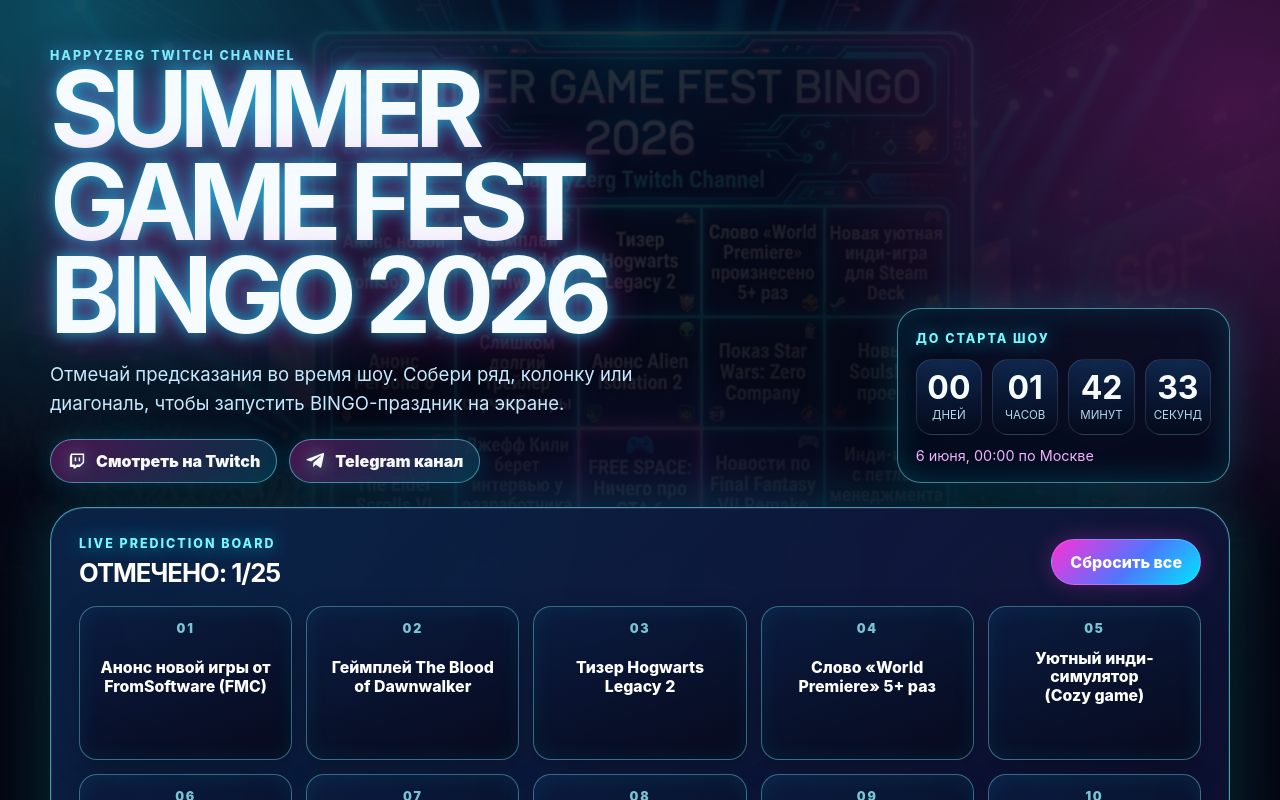
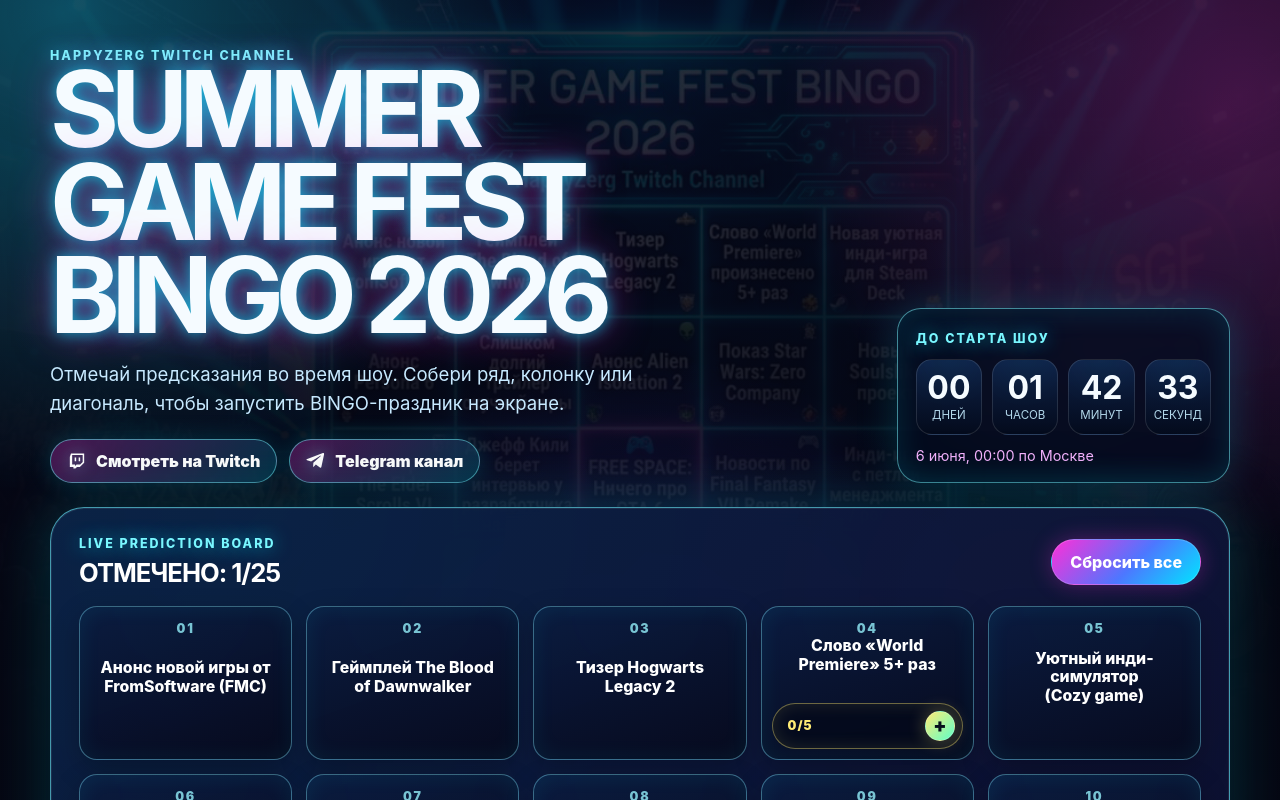
Before and after one commit to sheritsh/zerg-sgf-2026, a React (Vite) app: page / in a window 1280 px wide. Shown: the top 800 px of the page. Built offline with nearby package versions, Linux system fonts and the light colour scheme.

Commit message:
feat: add counter of card "world premiere && changed card naming"

```diff
--- a/src/App.tsx
+++ b/src/App.tsx
@@ -2,7 +2,10 @@
 
 const EVENT_START = new Date('2026-06-05T21:00:00.000Z').getTime();
 const FREE_SPACE_INDEX = 12;
+const WORLD_PREMIERE_INDEX = 3;
+const WORLD_PREMIERE_GOAL = 5;
 const STORAGE_KEY = 'sgf-2026-bingo-selected-cards';
+const WORLD_PREMIERE_STORAGE_KEY = 'sgf-2026-bingo-world-premiere-count';
 
 const cards = [
   'Анонс новой игры от FromSoftware (FMC)',
@@ -14,12 +17,12 @@
   'Слишком долгий трейлер неинтересной игры',
   'Трейлер Alien Isolation 2',
   'Геймплей Star Wars: Zero Company',
-  'Новый Soulslike проект',
+  'Новый Souls-like проект',
   'Тизер The Elder Scrolls VI',
   'Шутки или интервью от Джеффа Кили',
   'Ничего про GTA 6 (FREE SPACE)',
   'Новости по Final Fantasy 7 Remake (часть 3)',
-  'Глубокий менеджмент / Roguelike механика',
+  'Игра, где ГГ сделали женщиной / FemineStation',
   'Анонс даты выхода на 2026/2027',
   'Новости по Sonic (Sonic Frontiers 2)',
   'Музыкальное выступление',
@@ -94,6 +97,10 @@
 
     return selected;
   });
+  const [worldPremiereCount, setWorldPremiereCount] = useState(() => {
+    const savedCount = Number(window.localStorage.getItem(WORLD_PREMIERE_STORAGE_KEY));
+    return Number.isFinite(savedCount) ? Math.max(0, savedCount) : 0;
+  });
   const [celebrationKey, setCelebrationKey] = useState(0);
   const [showCelebration, setShowCelebration] = useState(false);
 
@@ -122,6 +129,25 @@
   }, [selectedCards]);
 
   useEffect(() => {
+    window.localStorage.setItem(WORLD_PREMIERE_STORAGE_KEY, String(worldPremiereCount));
+
+    if (worldPremiereCount < WORLD_PREMIERE_GOAL) {
+      return;
+    }
+
+    setSelectedCards((currentCards) => {
+      if (currentCards.has(WORLD_PREMIERE_INDEX)) {
+        return currentCards;
+      }
+
+      const nextCards = new Set(currentCards);
+      nextCards.add(WORLD_PREMIERE_INDEX);
+      nextCards.add(FREE_SPACE_INDEX);
+      return nextCards;
+    });
+  }, [worldPremiereCount]);
+
+  useEffect(() => {
     if (!hasBingo) {
       setShowCelebration(false);
       return;
@@ -133,6 +159,10 @@
 
   function toggleCard(index: number) {
     if (index === FREE_SPACE_INDEX) {
+      return;
+    }
+
+    if (index === WORLD_PREMIERE_INDEX && worldPremiereCount >= WORLD_PREMIERE_GOAL) {
       return;
     }
 
@@ -152,6 +182,11 @@
 
   function resetBoard() {
     setSelectedCards(new Set([FREE_SPACE_INDEX]));
+    setWorldPremiereCount(0);
+  }
+
+  function incrementWorldPremiere() {
+    setWorldPremiereCount((count) => count + 1);
   }
 
   return (
@@ -206,18 +241,23 @@
             const isSelected = selectedCards.has(index);
             const isWinning = winningIndexes.has(index);
             const isFree = index === FREE_SPACE_INDEX;
+            const hasCounter = index === WORLD_PREMIERE_INDEX;
 
             return (
-              <button
+              <div
                 className={[
                   'bingo-tile',
                   isSelected ? 'is-selected' : '',
                   isWinning ? 'is-winning' : '',
                   isFree ? 'is-free' : '',
+                  hasCounter ? 'has-counter' : '',
                 ]
                   .filter(Boolean)
                   .join(' ')}
                 key={card}
+              >
+                <button
+                  className="tile-hit-area"
                   type="button"
                   aria-pressed={isSelected}
                   onClick={() => toggleCard(index)}
@@ -226,6 +266,20 @@
                   <span className="tile-text">{card}</span>
                   <span className="tile-stamp">{isFree ? 'FREE' : 'HIT'}</span>
                 </button>
+
+                {hasCounter && (
+                  <div className="premiere-counter" aria-label="Счетчик World Premiere">
+                    <span>{worldPremiereCount}/{WORLD_PREMIERE_GOAL}</span>
+                    <button
+                      type="button"
+                      aria-label="Добавить World Premiere"
+                      onClick={incrementWorldPremiere}
+                    >
+                      +
+                    </button>
+                  </div>
+                )}
+              </div>
             );
           })}
         </div>
--- a/src/styles.css
+++ b/src/styles.css
@@ -274,12 +274,10 @@
   position: relative;
   display: grid;
   min-height: clamp(118px, 12vw, 158px);
-  padding: 14px;
   overflow: hidden;
   border: 1px solid rgba(124, 229, 255, 0.42);
   border-radius: 18px;
   color: #f4fbff;
-  cursor: pointer;
   background:
     linear-gradient(160deg, rgba(11, 28, 64, 0.96), rgba(7, 10, 29, 0.98)),
     radial-gradient(circle at 50% 0%, rgba(0, 229, 255, 0.18), transparent 55%);
@@ -291,6 +289,23 @@
     box-shadow 180ms ease,
     transform 180ms ease,
     background 180ms ease;
+}
+
+.tile-hit-area {
+  position: relative;
+  z-index: 1;
+  display: grid;
+  width: 100%;
+  min-height: 100%;
+  padding: 14px;
+  border: 0;
+  color: inherit;
+  cursor: pointer;
+  background: transparent;
+}
+
+.bingo-tile.has-counter .tile-hit-area {
+  padding-bottom: 58px;
 }
 
 .bingo-tile::before {
@@ -381,6 +396,56 @@
 .bingo-tile.is-selected .tile-stamp {
   opacity: 1;
   transform: rotate(-8deg) scale(1);
+}
+
+.premiere-counter {
+  position: absolute;
+  right: 10px;
+  bottom: 10px;
+  left: 10px;
+  z-index: 2;
+  display: flex;
+  gap: 8px;
+  align-items: center;
+  justify-content: space-between;
+  padding: 7px;
+  border: 1px solid rgba(255, 236, 117, 0.42);
+  border-radius: 999px;
+  background: rgba(3, 9, 25, 0.72);
+  box-shadow: inset 0 0 18px rgba(255, 236, 117, 0.12);
+  backdrop-filter: blur(10px);
+}
+
+.premiere-counter span {
+  padding-left: 8px;
+  color: #ffec75;
+  font-size: 0.78rem;
+  font-weight: 950;
+  letter-spacing: 0.08em;
+}
+
+.premiere-counter button {
+  display: grid;
+  width: 30px;
+  height: 30px;
+  place-items: center;
+  border: 1px solid rgba(255, 255, 255, 0.22);
+  border-radius: 50%;
+  color: #07101c;
+  cursor: pointer;
+  background: linear-gradient(135deg, #ffec75, #5effc8);
+  box-shadow: 0 0 18px rgba(255, 236, 117, 0.32);
+  font-size: 1.2rem;
+  font-weight: 950;
+  line-height: 1;
+  transition:
+    box-shadow 180ms ease,
+    transform 180ms ease;
+}
+
+.premiere-counter button:hover {
+  transform: scale(1.08);
+  box-shadow: 0 0 26px rgba(255, 236, 117, 0.5);
 }
 
 .celebration {
```
Lines whose indentation alone changed are shown as unchanged.
